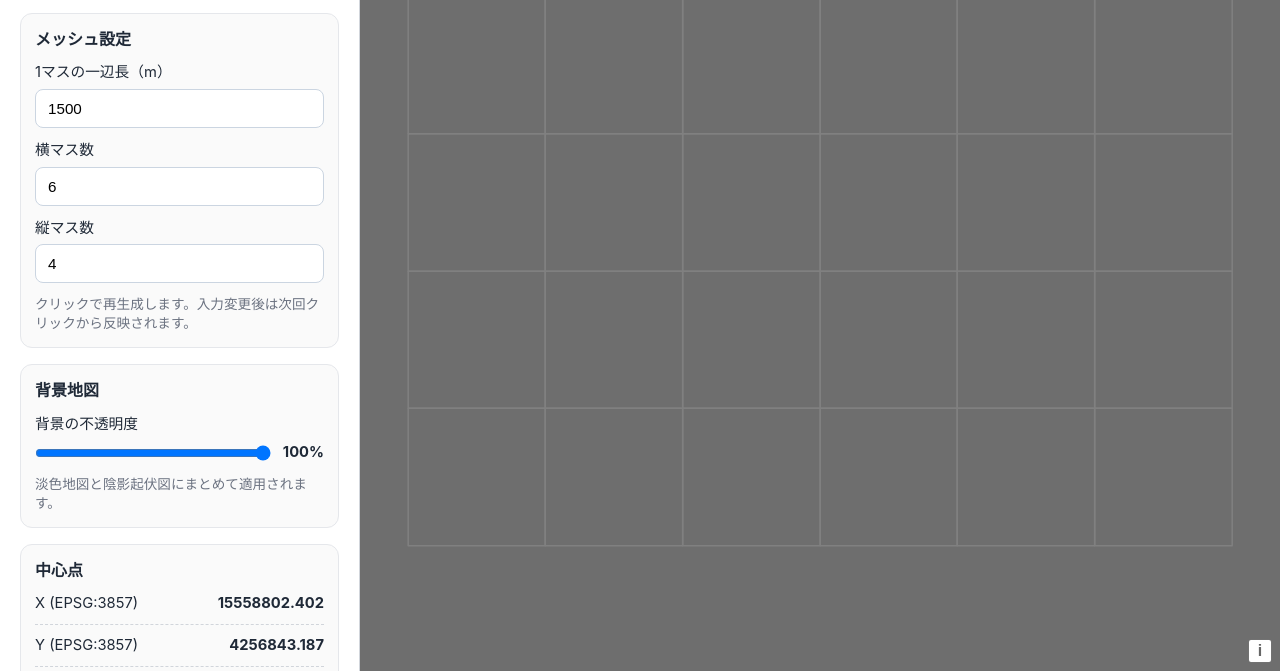
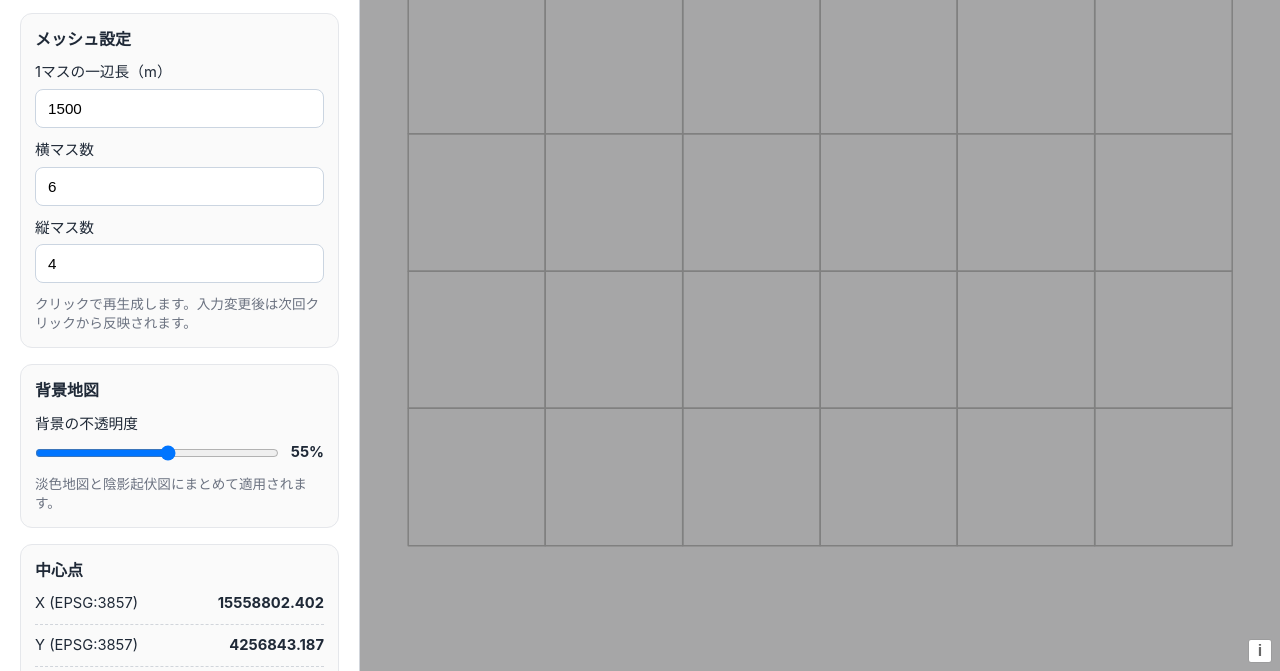
Before and after one commit to 0712kazu/4_6_mesh, a website built with Vite: page index.html in a window 1280 px wide. Shown: the part 129-800 px from the top of the page. Built offline with nearby package versions, Linux system fonts and the light colour scheme.

Commit message:
Set default background opacity to 55 percent

```diff
--- a/index.html
+++ b/index.html
@@ -35,8 +35,8 @@
           <label>
             背景の不透明度
             <div class="range-row">
-              <input id="bgOpacity" type="range" min="0" max="100" step="1" value="100" />
-              <strong id="bgOpacityValue">100%</strong>
+              <input id="bgOpacity" type="range" min="0" max="100" step="1" value="55" />
+              <strong id="bgOpacityValue">55%</strong>
             </div>
           </label>
           <div class="hint">淡色地図と陰影起伏図にまとめて適用されます。</div>
```
